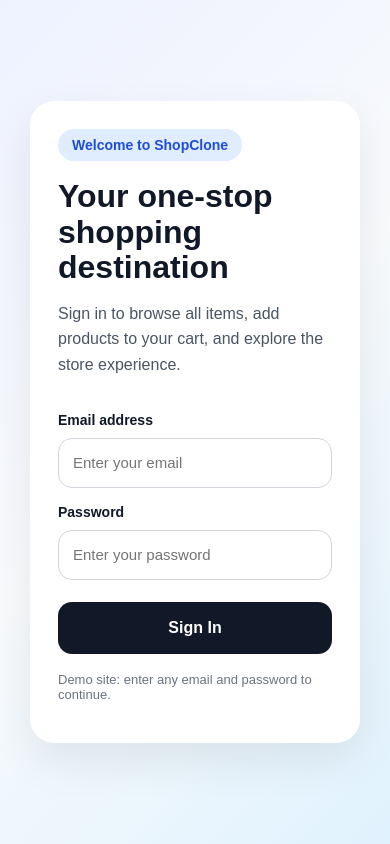
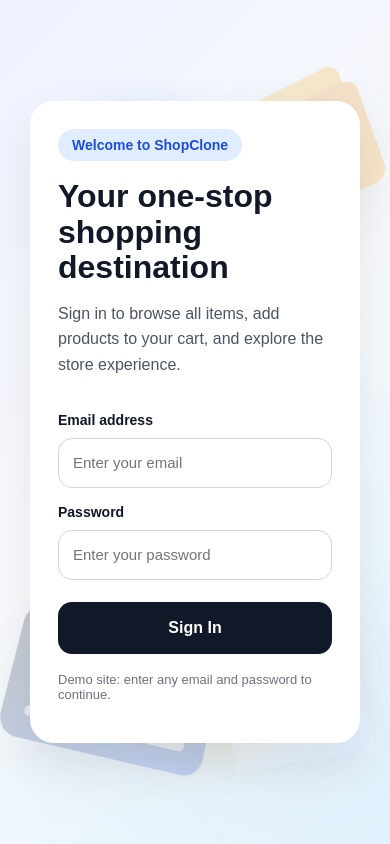
Before and after one commit to anishthetechie/ShopE, a React (Vite) app: page / in a window 390 px wide. Built offline with nearby package versions, Linux system fonts and the light colour scheme.

Commit message:
Update styles.css

```diff
--- a/src/styles.css
+++ b/src/styles.css
@@ -450,7 +450,250 @@
     font-size: 32px;
   }
 
+  .login-page {
+  position: relative;
+  overflow: hidden;
+}
+
+.login-card {
+  position: relative;
+  z-index: 3;
+}
+
+.login-scene {
+  position: absolute;
+  inset: 0;
+  pointer-events: none;
+  z-index: 1;
+  perspective: 1200px;
+}
+
+.floating-orb {
+  position: absolute;
+  border-radius: 999px;
+  filter: blur(10px);
+  opacity: 0.45;
+}
+
+.orb-1 {
+  width: 220px;
+  height: 220px;
+  background: radial-gradient(circle, #60a5fa, transparent 70%);
+  top: 80px;
+  left: 8%;
+  animation: floatOrb1 7s ease-in-out infinite;
+}
+
+.orb-2 {
+  width: 260px;
+  height: 260px;
+  background: radial-gradient(circle, #f59e0b, transparent 70%);
+  bottom: 60px;
+  right: 10%;
+  animation: floatOrb2 8s ease-in-out infinite;
+}
+
+.floating-card {
+  position: absolute;
+  transform-style: preserve-3d;
+  box-shadow: 0 30px 60px rgba(15, 23, 42, 0.18);
+  animation-timing-function: ease-in-out;
+  animation-iteration-count: infinite;
+}
+
+/* PACKAGE */
+.package-card {
+  width: 170px;
+  height: 140px;
+  top: 14%;
+  right: 14%;
+  transform: rotate(-16deg) rotateX(18deg) rotateY(-20deg);
+  animation-name: floatPackage;
+  animation-duration: 6s;
+}
+
+.package-body {
+  position: absolute;
+  inset: 24px 0 0 0;
+  background: linear-gradient(145deg, #d97706, #f59e0b);
+  border-radius: 14px;
+}
+
+.package-lid {
+  position: absolute;
+  top: 0;
+  left: 12px;
+  right: 12px;
+  height: 40px;
+  background: linear-gradient(145deg, #fbbf24, #f59e0b);
+  border-radius: 14px 14px 8px 8px;
+  transform: translateZ(18px);
+}
+
+.package-label {
+  position: absolute;
+  width: 50px;
+  height: 24px;
+  background: white;
+  border-radius: 6px;
+  top: 62px;
+  left: 58px;
+  transform: translateZ(20px);
+}
+
+/* PAYMENT CARD */
+.payment-card {
+  width: 210px;
+  height: 130px;
+  left: 10%;
+  bottom: 14%;
+  border-radius: 20px;
+  background: linear-gradient(135deg, #0f172a, #1d4ed8);
+  transform: rotate(14deg) rotateX(18deg) rotateY(14deg);
+  animation-name: floatPayment;
+  animation-duration: 7s;
+}
+
+.payment-chip {
+  position: absolute;
+  width: 34px;
+  height: 26px;
+  border-radius: 7px;
+  background: linear-gradient(145deg, #facc15, #eab308);
+  top: 24px;
+  left: 22px;
+  box-shadow: inset 0 2px 4px rgba(255,255,255,0.35);
+}
+
+.payment-line {
+  position: absolute;
+  height: 10px;
+  border-radius: 999px;
+  background: rgba(255,255,255,0.72);
+}
+
+.line-1 {
+  width: 120px;
+  left: 22px;
+  bottom: 42px;
+}
+
+.line-2 {
+  width: 74px;
+  left: 22px;
+  bottom: 22px;
+}
+
+.line-3 {
+  width: 42px;
+  right: 22px;
+  bottom: 22px;
+}
+
+/* SHOPPING BAG */
+.bag-card {
+  width: 140px;
+  height: 170px;
+  top: 18%;
+  left: 12%;
+  transform: rotate(-10deg) rotateX(16deg) rotateY(-14deg);
+  animation-name: floatBag;
+  animation-duration: 6.5s;
+}
+
+.bag-body {
+  position: absolute;
+  inset: 34px 0 0 0;
+  background: linear-gradient(145deg, #ffffff, #dbeafe);
+  border-radius: 16px;
+  box-shadow: inset 0 -10px 18px rgba(37, 99, 235, 0.08);
+}
+
+.bag-handle {
+  position: absolute;
+  width: 54px;
+  height: 34px;
+  border: 6px solid #94a3b8;
+  border-bottom: none;
+  border-radius: 40px 40px 0 0;
+  top: 8px;
+  left: 43px;
+  background: transparent;
+}
+
+/* ANIMATIONS */
+@keyframes floatPackage {
+  0%, 100% {
+    transform: rotate(-16deg) rotateX(18deg) rotateY(-20deg) translateY(0px);
+  }
+  50% {
+    transform: rotate(-12deg) rotateX(20deg) rotateY(-18deg) translateY(-14px);
+  }
+}
+
+@keyframes floatPayment {
+  0%, 100% {
+    transform: rotate(14deg) rotateX(18deg) rotateY(14deg) translateY(0px);
+  }
+  50% {
+    transform: rotate(10deg) rotateX(20deg) rotateY(12deg) translateY(-12px);
+  }
+}
+
+@keyframes floatBag {
+  0%, 100% {
+    transform: rotate(-10deg) rotateX(16deg) rotateY(-14deg) translateY(0px);
+  }
+  50% {
+    transform: rotate(-7deg) rotateX(18deg) rotateY(-12deg) translateY(-12px);
+  }
+}
+
+@keyframes floatOrb1 {
+  0%, 100% {
+    transform: translateY(0px) translateX(0px);
+  }
+  50% {
+    transform: translateY(-18px) translateX(10px);
+  }
+}
+
+@keyframes floatOrb2 {
+  0%, 100% {
+    transform: translateY(0px) translateX(0px);
+  }
+  50% {
+    transform: translateY(16px) translateX(-12px);
+  }
+}
+
   .cart-panel {
     width: 100%;
   }
 }
+
+@media (max-width: 900px) {
+  .package-card,
+  .payment-card,
+  .bag-card,
+  .floating-orb {
+    opacity: 0.22;
+    transform: scale(0.8);
+  }
+
+  .package-card {
+    right: 4%;
+    top: 10%;
+  }
+
+  .payment-card {
+    left: 2%;
+    bottom: 10%;
+  }
+
+  .bag-card {
+    left: auto;
+    right: 8%;
+    top: 70%;
+  }
+}
```
